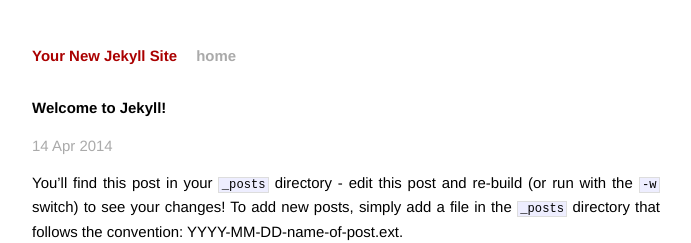
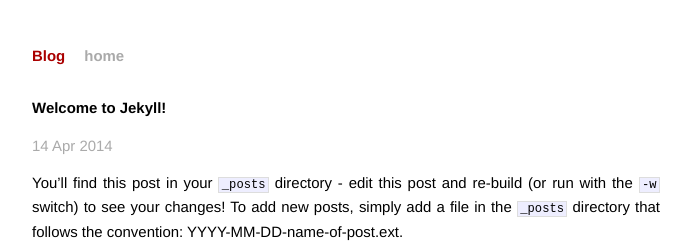
Before and after one commit to cityandwool/blog, a Jekyll site: the page built from _posts/2014-04-14-welcome-to-jekyll.markdown, in a window 1280 px wide. Shown: the top 243 px of the page, without its empty margins (294-985 px from the left). Built offline with Jekyll 4.4.1, drawn with Linux system fonts in a browser that asks for light colours; Markdown is read by kramdown in place of the engine named in the settings.

Commit message:
Adding baseurl

```diff
--- a/_config.yml
+++ b/_config.yml
@@ -1,3 +1,4 @@
-name: Your New Jekyll Site
+name: Blog
 markdown: redcarpet
 pygments: true
+baseurl: /blog
--- a/_layouts/default.html
+++ b/_layouts/default.html
@@ -7,10 +7,10 @@
         <meta name="viewport" content="width=device-width">
 
         <!-- syntax highlighting CSS -->
-        <link rel="stylesheet" href="/css/syntax.css">
+        <link rel="stylesheet" href="{{ site.baseurl }}/css/syntax.css">
 
         <!-- Custom CSS -->
-        <link rel="stylesheet" href="/css/main.css">
+        <link rel="stylesheet" href="{{ site.baseurl }}/css/main.css">
 
     </head>
     <body>
```
